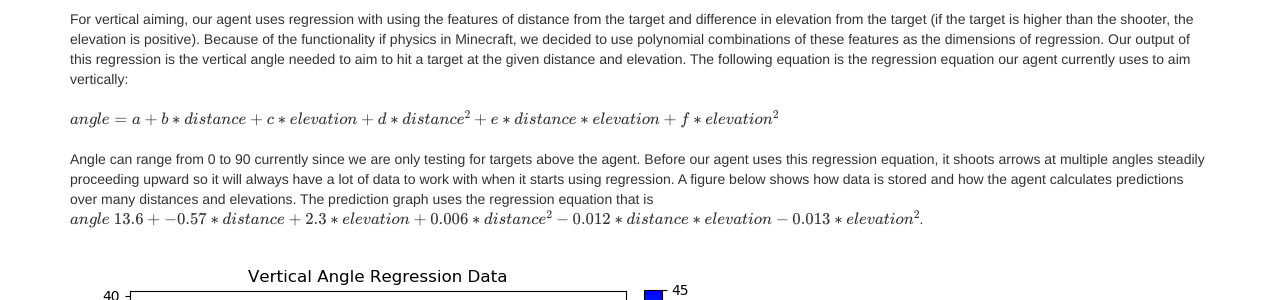
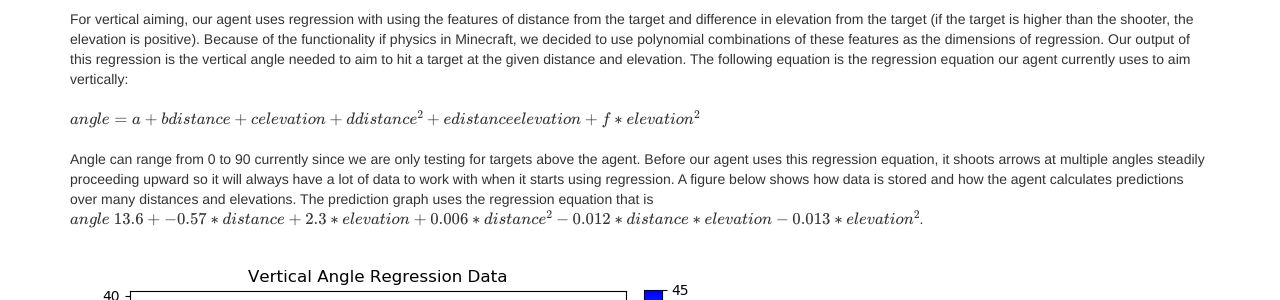
Before and after one commit to RibbonedAce/Dragon-Slayers, a Jekyll site: the page built from docs/status.md, in a window 1280 px wide and 900 px high, scrolled down 814 px. Shown: the part 151-451 px from the top of the window. Built offline with Jekyll 4.4.1, drawn with Linux system fonts in a browser that asks for light colours; formulas are drawn with MathJax 3.

```diff
--- a/docs/status.md
+++ b/docs/status.md
@@ -12,7 +12,7 @@ For our project, we have a Minecraft agent with a bow and use reinforcement lear
 Our agent learns how to shoot accurately at a bow using linear regression. Specifically, our agent uses linear regression for the separate axes of aiming that can be done in Minecraft. One regression method is used for horizontal aiming and another is used for vertical aiming, each method using some dimensions of features taken from the game to estimate the angle needed to aim to hit the target with the given features in the same dimensions. The regression equations are calculated through SciKit-Learn's LinearRegression class, which fits data and targets to a linear regression equation using least-squared error optimization. Our agent does not receive any data before trials start, instead the agent makes some shots under other criteria to get a comprehensive range of data so regression will be more generalized.
 
 For vertical aiming, our agent uses regression with using the features of distance from the target and difference in elevation from the target (if the target is higher than the shooter, the elevation is positive). Because of the functionality if physics in Minecraft, we decided to use polynomial combinations of these features as the dimensions of regression. Our output of this regression is the vertical angle needed to aim to hit a target at the given distance and elevation. The following equation is the regression equation our agent currently uses to aim vertically:<br><br>
-$$angle = a + b*distance + c*elevation + d*distance^2 + e*distance*elevation + f*elevation^2$$<br><br>
+$$angle = a + b\\*distance + c\\*elevation + d\\*distance^2 + e\\*distance\\*elevation + f*elevation^2$$<br><br>
 Angle can range from 0 to 90 currently since we are only testing for targets above the agent. Before our agent uses this regression equation, it shoots arrows at multiple angles steadily proceeding upward so it will always have a lot of data to work with when it starts using regression. A figure below shows how data is stored and how the agent calculates predictions over many distances and elevations. The prediction graph uses the regression equation that is $$angle ~ 13.6 + -0.57*distance + 2.3*elevation + 0.006*distance^2 - 0.012*distance*elevation - 0.013*elevation^2$$.
 
 <img src="images/Datagraph.png"><img src="images/Predictiongraph.png">
```
